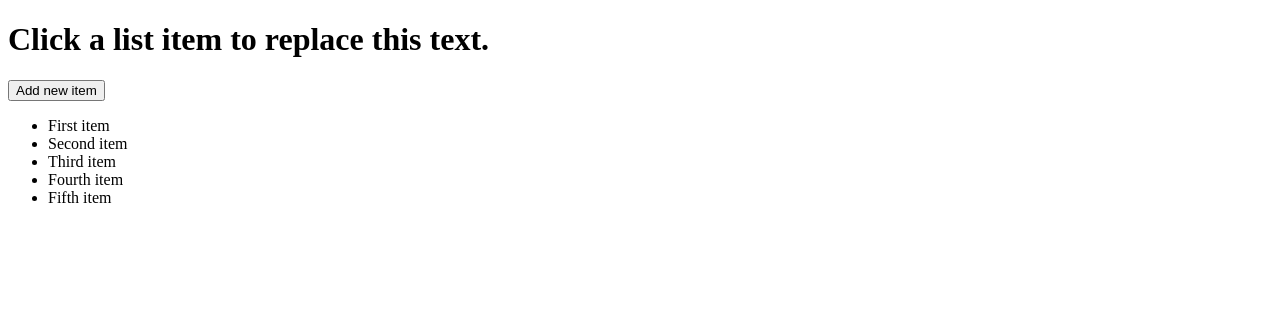
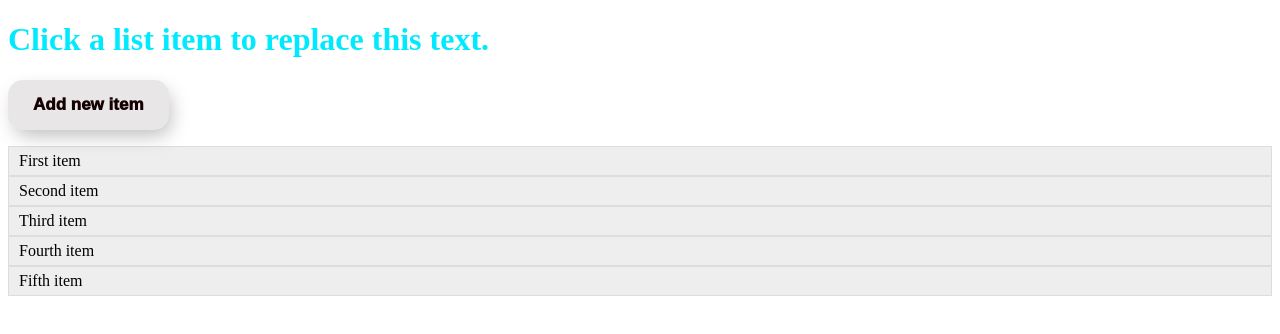
Before and after one commit to Monirox4/ApplicationWeb, a plain HTML site: page index.html in a window 1280 px wide. Drawn offline with Linux system fonts and the light colour scheme.

Commit message:
Added new css.

```diff
--- a/css/styles.css
+++ b/css/styles.css
@@ -1,3 +1,27 @@
-body {
-    color: blue;
+h1 {
+    color: rgb(0, 234, 255);
   }
+  ul {
+    list-style: none;
+    padding: 0;
+  }
+  li {
+    padding: 5px 10px;
+    background-color: #eeeeee;
+    border: 1px solid #DDDDDD;
+  }
+  button {
+    padding: 15px 25px;
+    border: unset;
+    border-radius: 15px;
+    color: #140101;
+    z-index: 1;
+    background: #94888836;
+    position: relative;
+    font-weight: 1000;
+    font-size: 17px;
+    -webkit-box-shadow: 4px 8px 19px -3px rgba(0,0,0,0.27);
+    box-shadow: 4px 8px 19px -3px rgba(0,0,0,0.27);
+    transition: all 250ms;
+    overflow: hidden;
+   }
--- a/index.html
+++ b/index.html
@@ -2,8 +2,9 @@
 <html>
     <head>
         <meta name="viewport" content="width=device-width,initial-scale=1"/>
+        <link rel="stylesheet" href="css/styles.css" />
         <title>javaScript</title>
-        <link rel=""stylesheet" href="css/styles.css">
+
     </head>
     <body>
 
```
